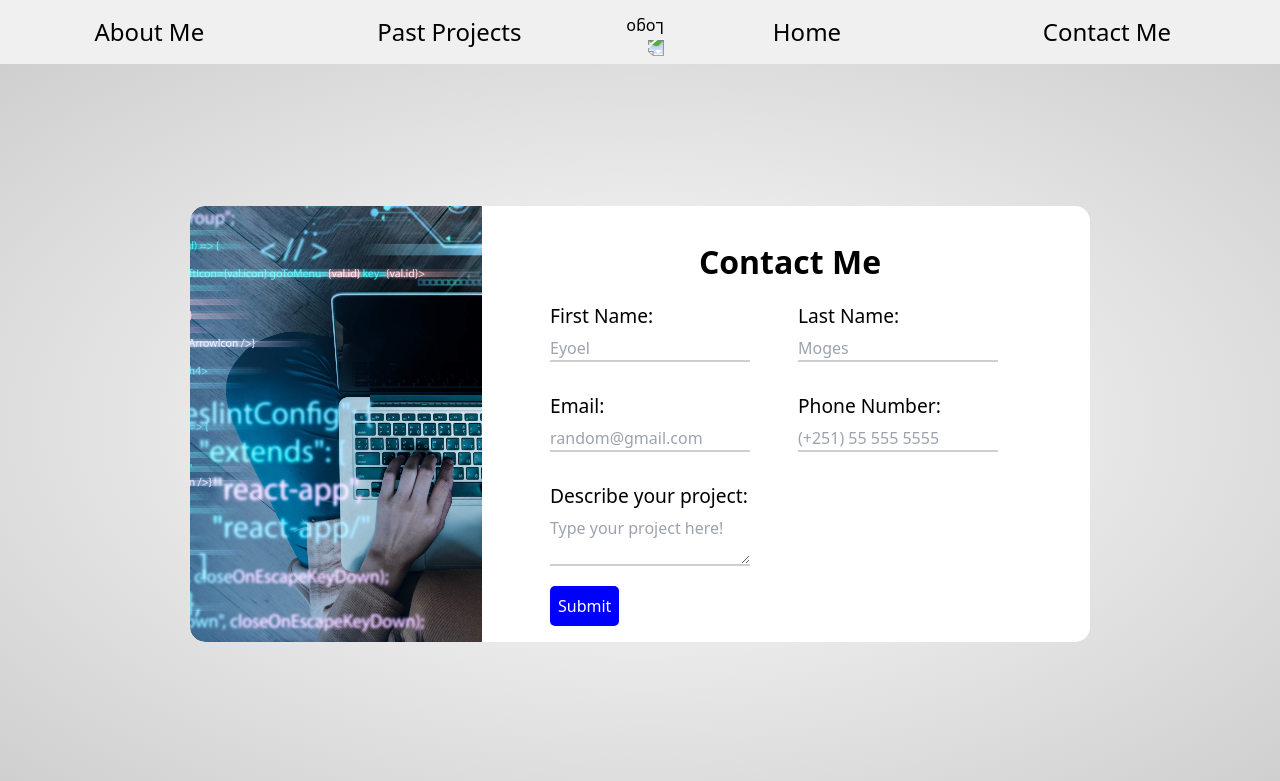
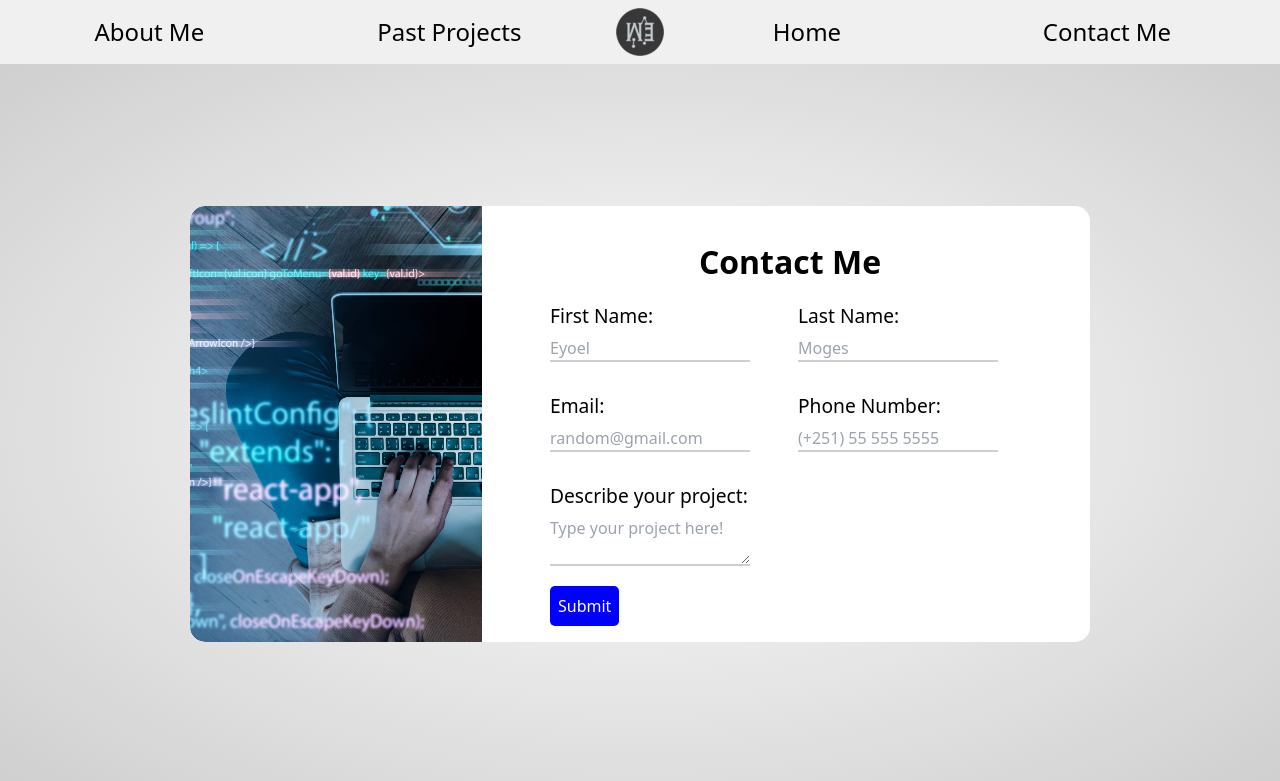
Before and after one commit to eyoelm5/Portfolio, a plain HTML site: page contact.html in a window 1280 px wide. Shown: the top 781 px of the page. Drawn offline with nearby package versions, Linux system fonts and the light colour scheme.

Commit message:
Adjust Files for deployment

```diff
--- a/contact.html
+++ b/contact.html
@@ -4,7 +4,7 @@
     <meta charset="UTF-8" />
     <meta name="viewport" content="width=device-width, initial-scale=1.0" />
     <title>Contact Me</title>
-    <link rel="shortcut icon" href="../favicon.png" type="image/x-icon" />
+    <link rel="shortcut icon" href="favicon.png" type="image/x-icon" />
 
     <!-- BOOTSTRAP ICONS -->
     <link
@@ -35,7 +35,7 @@
         </button>
         <img
           class="animate-spin"
-          src="../favicon.png"
+          src="favicon.png"
           alt="Logo"
           width="48"
           height="48"
@@ -91,7 +91,7 @@
 
         <img
           class="nav__img animate-spin"
-          src="../favicon.png"
+          src="favicon.png"
           alt="Logo"
           width="48"
           height="48"
--- a/js/main.js
+++ b/js/main.js
@@ -12,6 +12,7 @@ const initApp = () => {
         mobileMenu.classList.toggle('block')
         hamburgerBtn.classList.toggle('toggle-btn')
     }
+
     hamburgerBtn.addEventListener('click', toggleMenu)
     mobileMenu.addEventListener('click', toggleMenu)
     workwithme.addEventListener('click', contact)
```
Also changed, not shown: index.html (+3 -3 lines), favicon.png (added).
